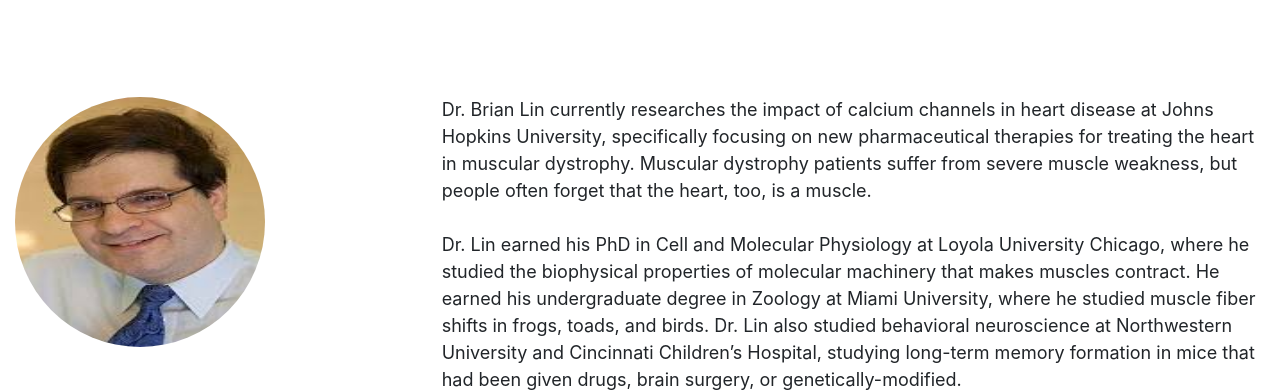
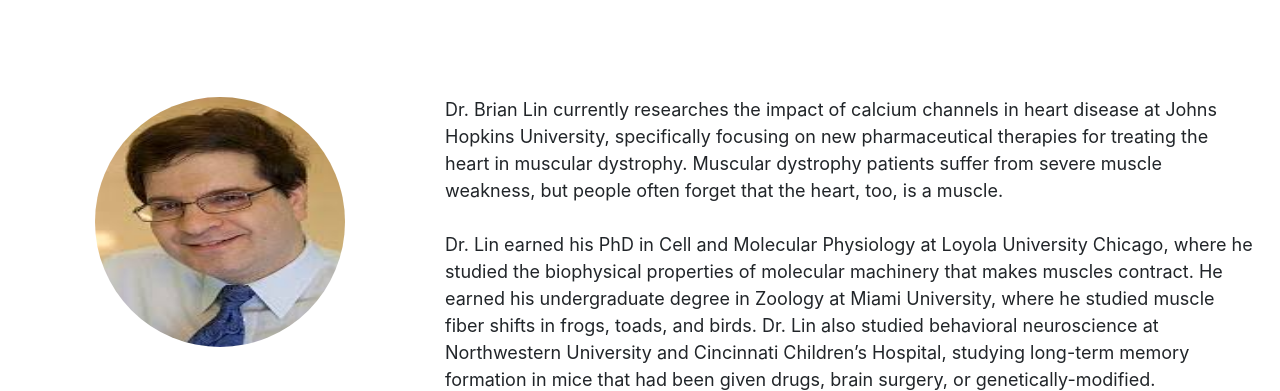
Before and after one commit to ayanamonr/SiS-Conference-Website, a plain HTML site: page brian-lin.html in a window 1280 px wide. Shown: the part 64-455 px from the top of the page. Drawn offline with nearby package versions, Linux system fonts and the light colour scheme.

Commit message:
speaker align

```diff
--- a/css/speakers-keynote.css
+++ b/css/speakers-keynote.css
@@ -1,3 +1,9 @@
+body{
+  padding-left: 10px;
+  padding-right: 10px;
+}
+
+
 h1 {
   font-size: 50px;
   text-align: center;
@@ -17,7 +23,6 @@ i {
   color: aliceblue;
 }
 
-
 .spacing{
   padding: 50px;
 }
@@ -33,12 +38,14 @@ i {
     margin-top: 100px;
     margin-bottom: 50px;
     border-radius: 50%;
+    align-content: center;
 
 }
 
 .center{
     display: block;
-
+    margin-left: auto;
+    margin-right: auto;
 
 }
 
```
